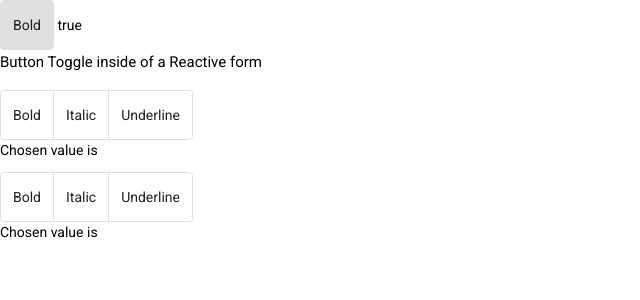
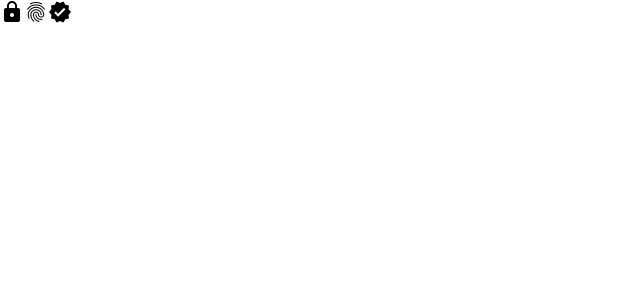
Before and after one commit to rehmanmemon12/angular-material-ui-, an Angular app: page / in a window 1280 px wide. Shown: the top 300 px of the page, without its empty margins (0-640 px from the left). Built offline with nearby package versions, Linux system fonts and the light colour scheme.

Commit message:
MAT ICON MODULE

```diff
--- a/src/app/app.component.html
+++ b/src/app/app.component.html
@@ -1,3 +1,3 @@
 <div>
-<app-mattogglebutton></app-mattogglebutton>
+<app-maticonmodule></app-maticonmodule>
 </div>
--- a/src/app/app.module.ts
+++ b/src/app/app.module.ts
@@ -6,11 +6,13 @@ import { BrowserAnimationsModule } from '@angular/platform-browser/animations';
 
 import {MaterialModule} from "./material/material.module";
 import { MattogglebuttonComponent } from './mattogglebutton/mattogglebutton.component';
+import { MaticonmoduleComponent } from './maticonmodule/maticonmodule.component';
 
 @NgModule({
   declarations: [
     AppComponent,
     MattogglebuttonComponent,
+    MaticonmoduleComponent,
   ],
   imports: [
     BrowserModule,
--- a/src/app/material/material.module.ts
+++ b/src/app/material/material.module.ts
@@ -2,10 +2,12 @@ import { NgModule } from '@angular/core';
 
 import {MatButtonModule} from '@angular/material/button';
 import {MatButtonToggleModule} from "@angular/material/button-toggle";
+import {MatIconModule} from "@angular/material/icon";
 
 const MaterialComponent = [
   MatButtonModule,
-  MatButtonToggleModule
+  MatButtonToggleModule,
+  MatIconModule
 ];
 
 @NgModule({
--- /dev/null
+++ b/src/app/maticonmodule/maticonmodule.component.html
@@ -0,0 +1,5 @@
+<mat-icon>lock</mat-icon>
+<mat-icon>fingerprint</mat-icon>
+<mat-icon>verified</mat-icon>
+<!--URL-->
+<!--https://fonts.google.com/icons?selected=Material+Icons-->
--- /dev/null
+++ b/src/app/maticonmodule/maticonmodule.component.ts
@@ -0,0 +1,15 @@
+import { Component, OnInit } from '@angular/core';
+
+@Component({
+  selector: 'app-maticonmodule',
+  templateUrl: './maticonmodule.component.html',
+  styleUrls: ['./maticonmodule.component.css']
+})
+export class MaticonmoduleComponent implements OnInit {
+
+  constructor() { }
+
+  ngOnInit(): void {
+  }
+
+}
```
Also changed, not shown: src/app/maticonmodule/maticonmodule.component.css (added), 1 other file (tests, documents, lock files or other folders).
